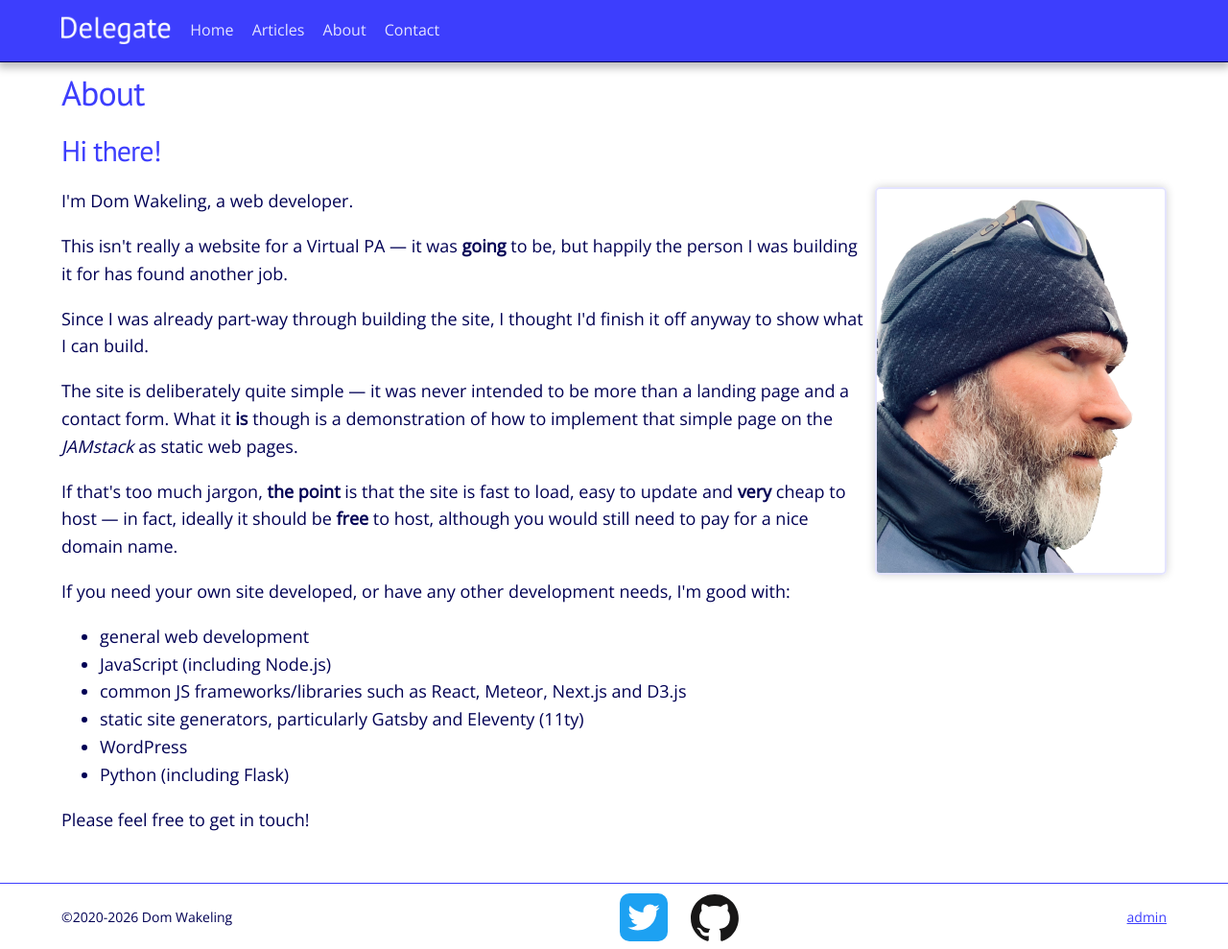
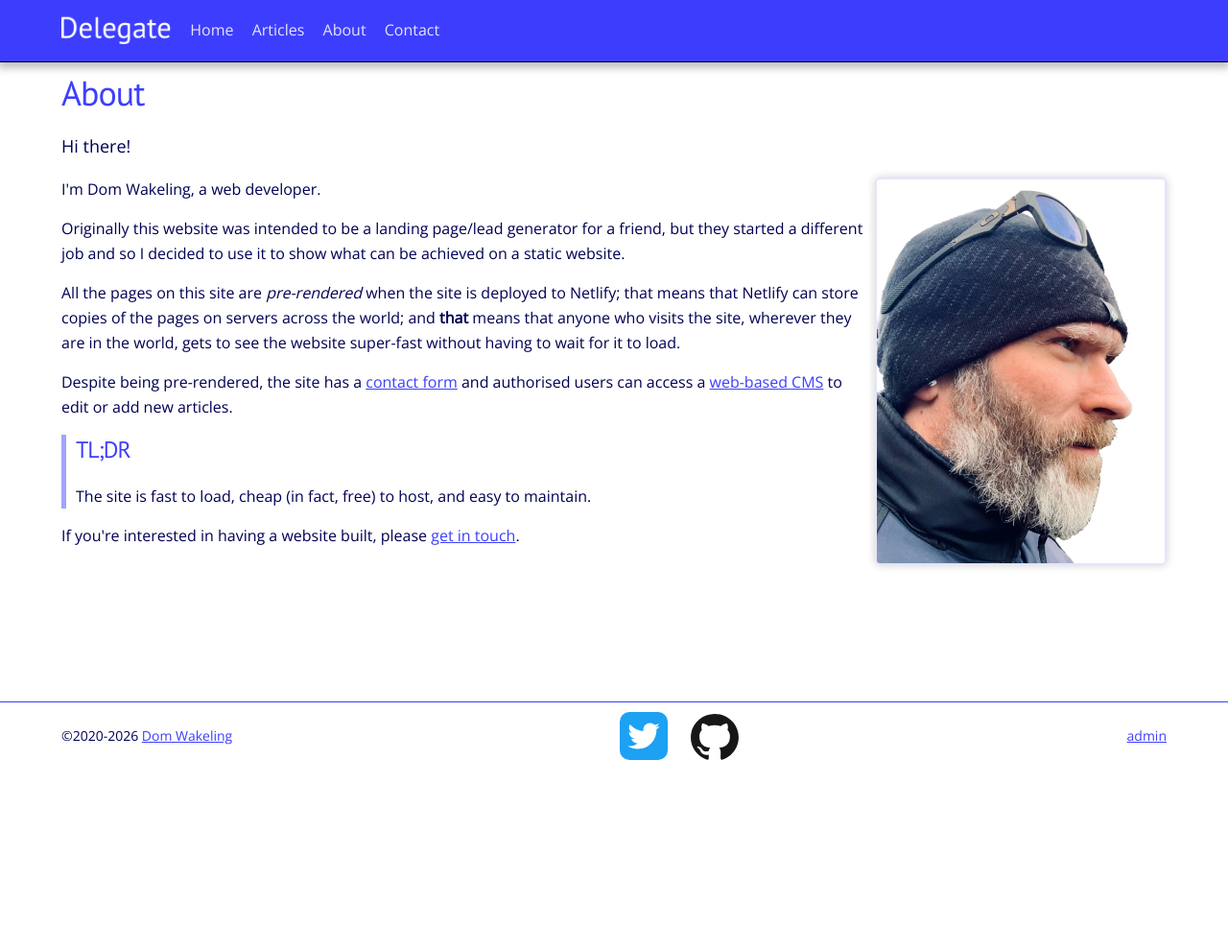
Before and after one commit to domwakeling/delegate, an Eleventy site: page src/about.njk in a window 1280 px wide. Shown: the whole page at 96% size. After the commit the page ends 800 px from the top, so only its background shows below. Built offline with nearby package versions, Linux system fonts and the light colour scheme; Eleventy itself is replaced by a stand-in of ours; files that its build step writes are made by us from their sources; what js-beautify would draw is missing.

Commit message:
Fix about page, small tweaks

```diff
--- a/src/_includes/components/footer.njk
+++ b/src/_includes/components/footer.njk
@@ -3,7 +3,9 @@
     <footer>
         <div class="container footer-container">
 
-            <p class="smaller">&copy;{{copyrightyears}} Dom Wakeling</p>
+            <p class="smaller">&copy;{{copyrightyears}}
+                <a href="http://www.domwakeling.com/">Dom Wakeling</a>
+            </p>
 
             <div id="social-media">
 
--- a/src/about.njk
+++ b/src/about.njk
@@ -1,12 +1,11 @@
 ---
 layout: layouts/base.njk
-title: About ...TODO
-description: TODO
+title: Delegate - About
 ---
 
 <div class="row">
     <h1>About</h1>
-    <h2>Hi there!</h2>
+    <p class="larger">Hi there!</p>
     <!-- img should have two sources, 300 & 600w, css will set at 50% for pixels -->
     <img
         class="headshot"
@@ -15,27 +14,23 @@ description: TODO
         src="/images/dom600x800.png"
         alt="Dom Wakeling"
     />
-    <div class="larger">
+    <div>
         <p>I'm Dom Wakeling, a web developer.</p>
-        <p>This isn't really a website for a Virtual PA &mdash; it was <b>going</b> to be,
-            but happily the person I was building it for has found another job.</p>
-        <p>Since I was already part-way through building the site, I thought
-            I'd finish it off anyway to show what I can build.</p>
-        <p>The site is deliberately quite simple &mdash; it was never intended to be more than a
-            landing page and a contact form. What it <b>is</b> though is a demonstration of how to
-            implement that simple page on the <i>JAMstack</i> as static web pages.</p>
-        <p>If that's too much jargon, <b>the point</b> is that the site is fast to load, easy to
-            update and <b>very</b> cheap to host &mdash; in fact, ideally it should be <b>free</b>
-            to host, although you would still need to pay for a nice domain name.</p>
-        <p>If you need your own site developed, or have any other development needs, I'm good with:</p>
-        <ul>
-            <li>general web development</li>
-            <li>JavaScript (including Node.js)</li>
-            <li>common JS frameworks/libraries such as React, Meteor, Next.js and D3.js</li>
-            <li>static site generators, particularly Gatsby and Eleventy (11ty)</li>
-            <li>WordPress</li>
-            <li>Python (including Flask)</li>
-        </ul>
-        <p>Please feel free to get in touch!</p>
+        <p>Originally this website was intended to be a landing page/lead generator for a friend,
+            but they started a different job and so I decided to use it to show what can be
+            achieved on a static website.</p>
+        <p>All the pages on this site are <i>pre-rendered</i> when the site is deployed to Netlify;
+            that means that Netlify can store copies of the pages on servers across the world; and
+            <b>that</b> means that anyone who visits the site, wherever they are in the world, gets
+            to see the website super-fast without having to wait for it to load.</p>
+        <p>Despite being pre-rendered, the site has a <a href="/contact">contact form</a> and
+            authorised users can access a <a href="/articles/2021-11-10-adding-a-form">web-based
+            CMS</a> to edit or add new articles.</p>
+        <blockquote>
+            <h2 class="as-h3">TL;DR</h2>
+            <p>The site is fast to load, cheap (in fact, free) to host, and easy to maintain.</p>
+        </blockquote>
+        <p>If you're interested in having a website built, please <a href="/contacts/">get in
+            touch</a>.</p>
     </div>
 </div>
```
Also changed, not shown: src/articles/2021-11-10-adding-a-form.md (added, +26 -0 lines), src/articles/2021-11-10-test-post.md (deleted, +0 -10 lines), src/index.njk (+9 -0 lines).
